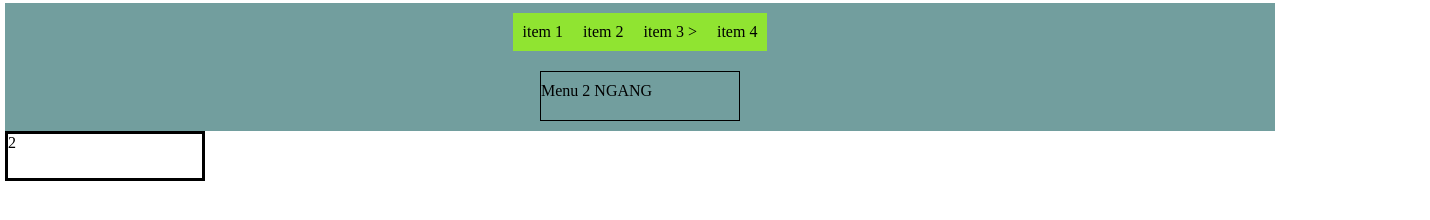
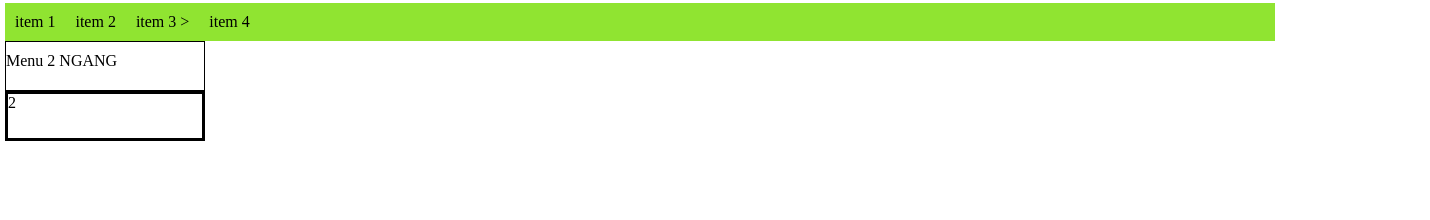
Before and after one commit to lqvinh2/html-css-learning, a plain HTML site: page html/menu4sub.html in a window 1280 px wide. Shown: the whole page, 1430 px wide, since content can reach past the window. Drawn offline with Linux system fonts and the light colour scheme.

Commit message:
new css menu4sub

```diff
--- a/cssEffect/menu4sub.scss
+++ b/cssEffect/menu4sub.scss
@@ -26,20 +26,18 @@ body {
 }
 
 .menu {
-    padding: 10px 0;
-    background-color: rgb(114, 158, 158);
-    display: flex;
-    align-items: center;
-    justify-content: center;
-
-    >.ItemSub:first-child {
-        border-bottom: 1px solid black;
-    }
+    // padding: 10px 0;
+    // background-color: rgb(114, 158, 158);
+    // display: flex;
+    // align-items: center;
+    // justify-content: center;
 
     .MenuHolder {
         background-color: rgb(144, 228, 49);
         display: flex;
+
         .SubMenuHolder {
+            z-index: 2;
             visibility: hidden;
             opacity: 0;
             position: absolute;
@@ -65,6 +63,7 @@ body {
 
             &:hover > .SubMenuHolder {
                // display: block;
+                z-index: 4;
                 visibility: visible;
                 opacity: 1;
             }
@@ -76,7 +75,12 @@ body {
         }
     }
 
+    >.ItemSub:first-child {
+        border-bottom: 1px solid black;
+    }
+
     .ItemSub {
+        z-index: 2;
         border-top: 1px solid black;
         border-left: 1px solid black;
         border-right: 1px solid black;
@@ -102,9 +106,11 @@ body {
         }
         &:hover {
             background-color: rgb(117, 172, 45);
+
         }
         &:hover > .SubMenuHolder {
             //display: block;
+            z-index: 4;
             visibility: visible;
             opacity: 1;
         }
```
Also changed, not shown: css/menu4sub.css, 1 other file.
